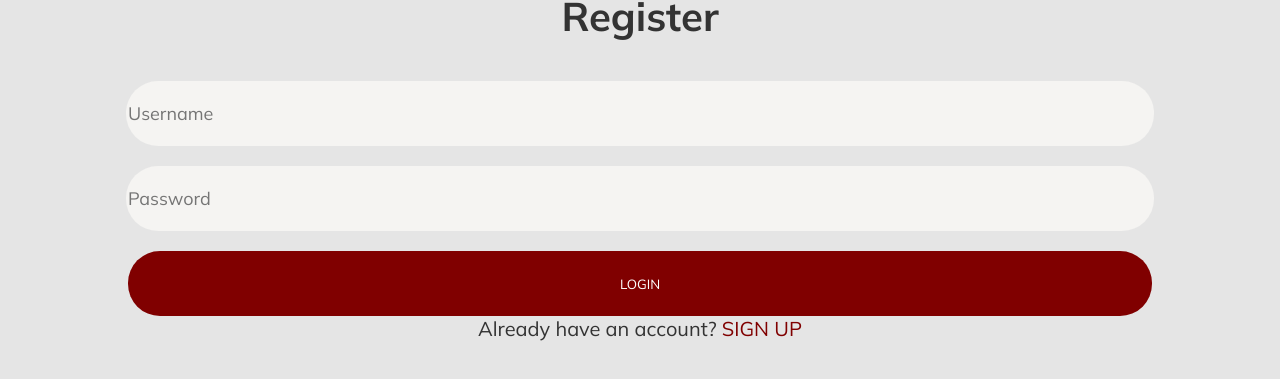
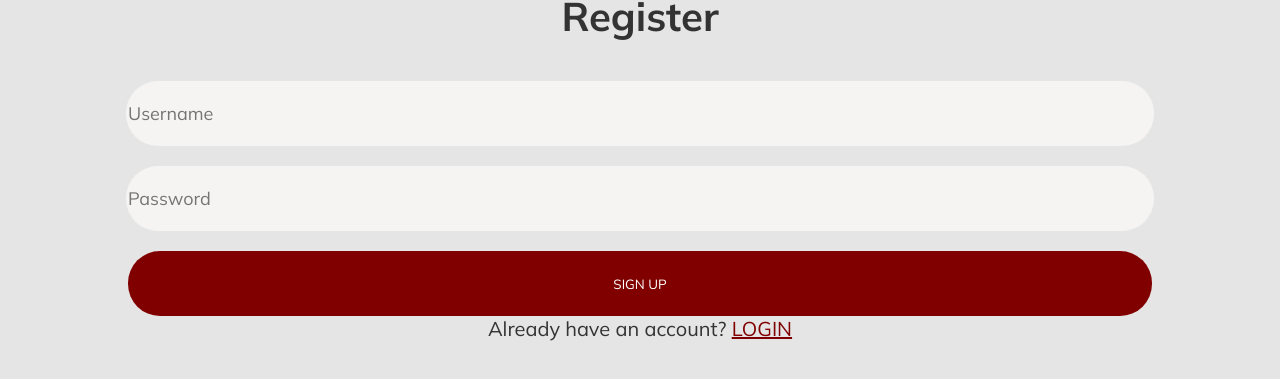
Before and after one commit to EllieJin04/term-project-react, a React (Create React App) app: page /register in a window 1280 px wide. Shown: the part 145-524 px from the top of the page. Built offline with nearby package versions, Linux system fonts and the light colour scheme.

Commit message:
login/register forms

```diff
--- a/src/Login.js
+++ b/src/Login.js
@@ -15,6 +15,7 @@ const Login = () => {
                         <h1>Welcome</h1>
                     </div>
 
+                    <form method='POST' enctype="application/x-www-form-urlencoded" action="/login">
                         <div class="flexcenter">
                             <input type='text' placeholder='Username'></input>
                         </div>
@@ -27,12 +28,14 @@ const Login = () => {
                             <button>LOGIN</button>
                         </div>
 
+                    </form>
+
                     <div class="flexcenter">
-                        <p class="footmsg">Don't have an account?&#9;<a>SIGN UP</a></p>
+                        <p class="footmsg">Don't have an account?&#9;<a href='/register'>SIGN UP</a></p>
                     </div>
 
                     <div class="flexcenter footmsg">
-                        <p class="footmsg">Don't want to register an account?&#9;<a>GUEST LOGIN</a></p>
+                        <p class="footmsg">Don't want to register an account?&#9;<a href='/'>GUEST LOGIN</a></p>
                     </div>
 
                     <div class="flexcenter">
--- a/src/Register.js
+++ b/src/Register.js
@@ -15,20 +15,22 @@ const Register = () => {
                         <h1>Register</h1>
                     </div>
 
+                    <form method='POST' enctype="application/x-www-form-urlencoded" action='/register'>
                         <div class="flexcenter">
-                        <input type='text' placeholder='Username'></input>
+                            <input name="username" type='text' placeholder='Username'></input>
                         </div>
 
                         <div class="flexcenter">
-                        <input type='text' placeholder='Password'></input>
+                            <input name="password" type='text' placeholder='Password'></input>
                         </div>
 
                         <div class="flexcenter">
-                        <button>LOGIN</button>
+                            <button>SIGN UP</button>
                         </div>
+                    </form>
 
                     <div class="flexcenter">
-                        <p class="footmsg">Already have an account?&#9;<a>SIGN UP</a></p>
+                        <p class="footmsg">Already have an account?&#9;<a href='/login'>LOGIN</a></p>
                     </div>
 
 
```
Lines whose indentation alone changed are shown as unchanged.
